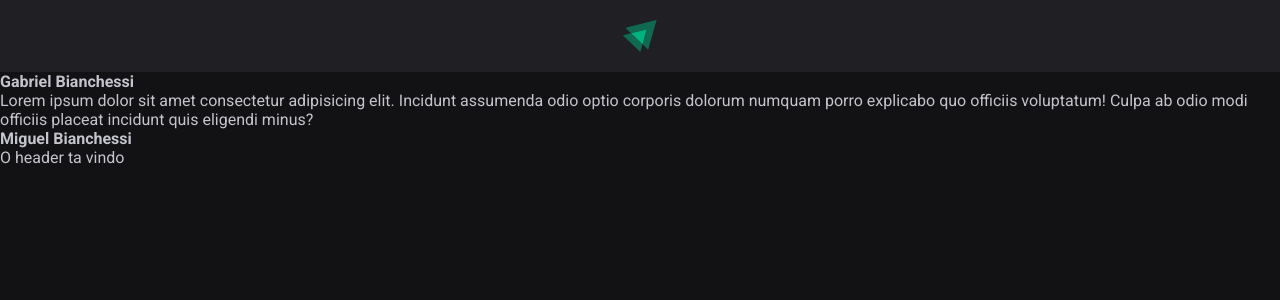
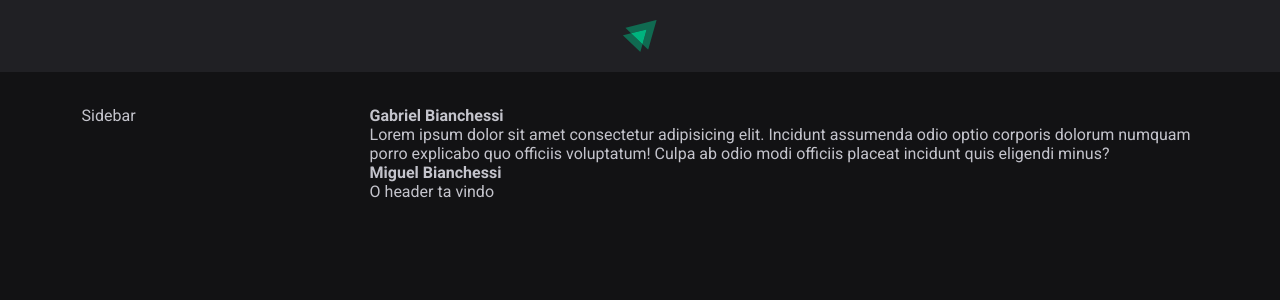
Before and after one commit to gabriel-bianchessi/ignite-feed, a React (Vite) app: page / in a window 1280 px wide. Shown: the top 300 px of the page. Built offline with nearby package versions, Linux system fonts and the light colour scheme.

Commit message:
started sidebar

```diff
--- a/src/App.jsx
+++ b/src/App.jsx
@@ -3,12 +3,19 @@
 import { Post } from './Post'
 import { Header } from './components/Header'
 import './global.css'
+import styles from './App.module.css'
 
 export function App() {
 
   return (
     <div>
       <Header />
+
+      <div className={styles.wrapper}>
+        <aside>
+          Sidebar
+        </aside>
+        <main>
           <Post
             author="Gabriel Bianchessi"
             content="Lorem ipsum dolor sit amet consectetur adipisicing elit. Incidunt assumenda odio optio corporis dolorum numquam porro explicabo quo officiis voluptatum! Culpa ab odio modi officiis placeat incidunt quis eligendi minus?"
@@ -17,6 +24,8 @@
             author="Miguel Bianchessi"
             content="O header ta vindo"
           />
+        </main>
+      </div>
     </div>
   )
 }
--- /dev/null
+++ b/src/App.module.css
@@ -0,0 +1,10 @@
+.wrapper {
+  max-width: 70rem;
+  margin: 2rem auto;
+  padding: 0.1rem;
+
+  display: grid;
+  grid-template-columns: 256px 1fr;
+  gap: 2rem;
+  align-items: flex-start;
+}
--- /dev/null
+++ b/src/components/Sidebar.module.css
@@ -0,0 +1,3 @@
+.sidebar {
+
+}
```
Also changed, not shown: src/components/Sidebar.jsx (added, +14 -0 lines), 1 other file (tests, documents, lock files or other folders). Lines whose indentation alone changed are shown as unchanged.
